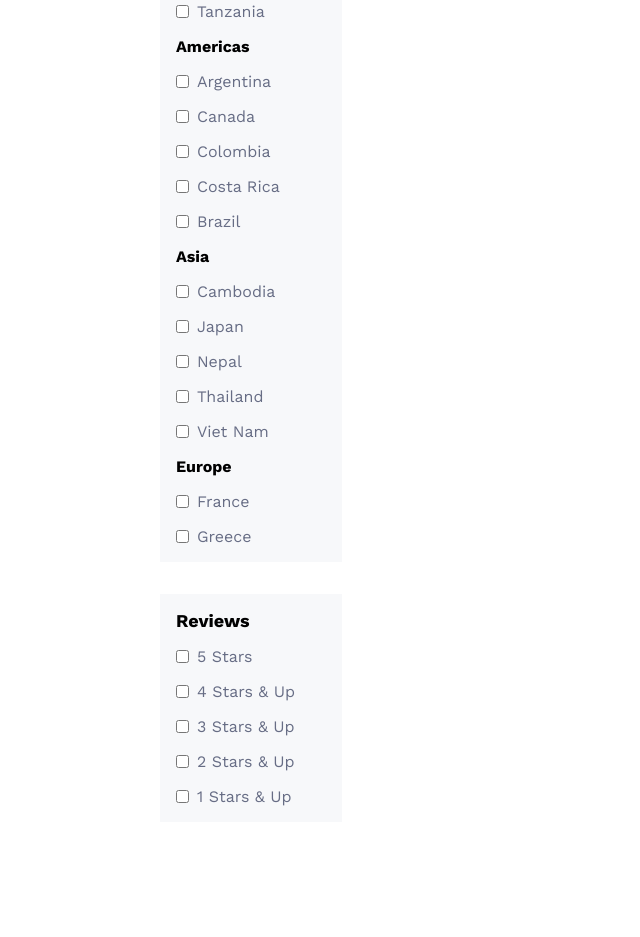
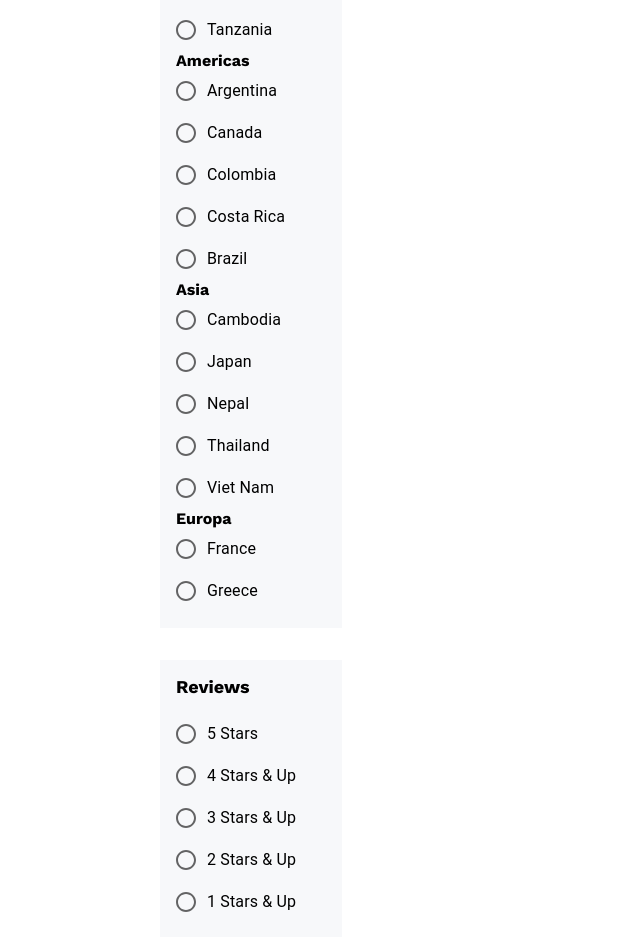
Before and after one commit to BuenoMVP/Desafio_3_PB_Compass, a React (Vite) app: page /Tuors in a window 1280 px wide. Shown: the part 1415-2352 px from the top of the page, without its empty margins (0-640 px from the left). Built offline with nearby package versions, Linux system fonts and the light colour scheme; no server answers; sample sign-in values are in the browser's storage.

Commit message:
fix: fix checkbox and filters

```diff
--- a/src/Frontend/Components/CheckBox/index.tsx
+++ /dev/null
@@ -1,16 +0,0 @@
-import style from './style.module.css'
-
-interface Props {
-    text: string,
-}
-
-const CheckBox = (props: Props) => {
-  return (
-    <section className={style.section}>
-        <input type='checkbox'  />
-        <label htmlFor={props.text}>{props.text}</label>
-    </section>
-  )
-}
-
-export default CheckBox
--- a/src/Frontend/Components/CheckBox/style.module.css
+++ /dev/null
@@ -1,13 +0,0 @@
-.section {
-    display: flex;
-    gap: .5rem;
-    color: #676D85;
-
-    input {
-        background-color: transparent;
-    }
-
-    input:hover {
-        cursor: pointer;
-    }
-}
--- a/src/Frontend/Pages/Tuors.tsx
+++ b/src/Frontend/Pages/Tuors.tsx
@@ -10,13 +10,16 @@ import { useEffect, useState } from 'react'
 import { averageProps, categoriesProps, tuorsProps } from '../../Backend/Types/bdTypes'
 import api from '../Services/api'
 import CardTuor from '../Components/CardTuor'
-import CheckBox from '../Components/CheckBox'
 import { IoSearch } from 'react-icons/io5'
 import Box from '@mui/material/Box'
 import Slider from '@mui/material/Slider'
 import FormButton from '../Components/FormButton'
 import Pagination from '@mui/material/Pagination'
 import Stack from '@mui/material/Stack'
+import Radio from '@mui/material/Radio'
+import RadioGroup from '@mui/material/RadioGroup'
+import FormControlLabel from '@mui/material/FormControlLabel'
+import FormControl from '@mui/material/FormControl'
 
 interface RequestProps {
   nextURL: string,
@@ -29,14 +32,6 @@ interface RequestProps {
   objCategories: categoriesProps[]
 }
 
-interface FilterProps {
-  title: string,
-  price: number,
-  categorie: string,
-  destination: string,
-  review: number
-}
-
 const Tuor = () => {
   const [qtdPages, setQtdPages] = useState<number>(0)
 
@@ -45,23 +40,38 @@ const Tuor = () => {
   const [reviews, setReviews] = useState<averageProps[]> ([])
   const [categories, setCategories] = useState<categoriesProps[]> ([])
 
+  const [aux, setAux] = useState<boolean>(false)
+
   const [filterTitle, setFilterTitle] = useState<string | null>(null)
   const [filterPrice, setFilterPrice] = useState<number | null>(null)
   const [filterCategorie, setFilterCategorie] = useState<string | null>(null)
   const [filterDestination, setFilterDestination] = useState<string | null>(null)
-  const [filterReview, setFilterReview] = useState<number | null>(null)
+  const [filterReview, setFilterReview] = useState<string | null>(null)
   const [reqFilter, setReqFilter] = useState<boolean>(false)
 
-  const objFilters: FilterProps = {
-    title: filterTitle,
-    price: filterPrice,
-    categorie: filterCategorie,
-    destination: filterDestination,
-    review: filterReview,
+  const handleFilter = () => {
+    setAux(!aux)
+    setReqFilter(true)
   }
 
   const handleFilterPrice = (e: Event, newPrice: number) => {
     setFilterPrice(newPrice)
+  }
+
+  const handleFilterCategorie = (e: Event) => {
+    setFilterCategorie((e.target as HTMLInputElement).value)
+    setAux(!aux)
+    setReqFilter(true)
+  }
+
+  const handleFilterDestination = (e: Event) => {
+    setFilterDestination((e.target as HTMLInputElement).value)
+    setAux(!aux)
+    setReqFilter(true)
+  }
+
+  const handleFilterReview = (e: Event) => {
+    setFilterReview((e.target as HTMLInputElement).value)
   }
 
   const handlePagination = (e: Event, value: number) => {
@@ -96,11 +106,19 @@ const Tuor = () => {
       }
     } else {
       try {
-        const response = await api.get<RequestProps>(`/tuors/filter?title=${filterTitle}`)
+        console.log('title na req: '+filterTitle)
+        console.log('price na req: '+filterPrice)
+        console.log('Categorie na req: '+filterCategorie)
+        console.log('Destination na req: '+filterDestination)
+
+        const response = await api.get<RequestProps>(`/filter?title=${filterTitle}&price=${filterPrice}&categorie=${filterCategorie}&destination=${filterDestination}`)
+        console.log(response)
         setTuors(response.data.objTuor)
         setReviews(response.data.objReviews)
         setCategories(response.data.objCategories)
         setQtdPages(Math.ceil((response.data.total)/9))
+        setReqFilter(false)
+        console.log('qtdPages: '+qtdPages)
       } catch (err) {
         console.error("Erro to find tuors: "+err)
       }
@@ -109,7 +127,7 @@ const Tuor = () => {
 
   useEffect(() => {
     fetchTuors()
-  }, [offset, reqFilter])
+  }, [offset, aux])
 
   return (
     <main className={style.pageContent}>
@@ -130,7 +148,7 @@ const Tuor = () => {
                 <p>Search</p>
                 <div id={style.searchText}>
                   <input type="text" placeholder='Type anything...' onChange={(e) => setFilterTitle(e.target.value)}/>
-                  <IoSearch size={iconSize} style={{cursor: 'pointer'}} onClick={() => console.log('apertou envio')}/>
+                  <IoSearch size={iconSize} style={{cursor: 'pointer'}} onClick={handleFilter}/>
                 </div>
 
               </div>
@@ -150,53 +168,74 @@ const Tuor = () => {
                     />
                     <div id={style.prices}>
                       <span>$0.00</span>
-                      <p className='blueText'>${filterPrice}.00</p>
+                      <p className='blueText'>${filterPrice == null ? '0' : filterPrice}.00</p>
                     </div>
                   </Box>
-                  <FormButton title="Submit" type='submit'/>
+                  <FormButton title="Submit" type='button' onClick={handleFilter}/>
                 </form>
               </div>
 
               <div className={style.box}>
                 <p>Categories</p>
-                {categories.map((categorie, index) => (
-                  <CheckBox
-                    key={index}
-                    text={categorie.categorie}
-                  />
-                ))}
+                <FormControl >
+                  <RadioGroup
+                    aria-labelledby="demo-radio-buttons-group-label"
+                    value={filterCategorie}
+                    name="radio-buttons-group"
+                    onChange={handleFilterCategorie}
+                    >
+                      {categories.map((item, index) => (
+                        <FormControlLabel key={index} value={item.categorie} control={<Radio />} label={item.categorie} />
+                      ))}
+                  </RadioGroup>
+                </FormControl>
               </div>
 
               <div className={style.box}>
                 <p>Destinations</p>
-                <span className='boldText'>Africa</span>
-                  <CheckBox text='Morocco' />
-                  <CheckBox text='Tanzania' />
-                <span  className='boldText'>Americas</span>
-                  <CheckBox text='Argentina' />
-                  <CheckBox text='Canada' />
-                  <CheckBox text='Colombia' />
-                  <CheckBox text='Costa Rica' />
-                  <CheckBox text='Brazil' />
-                <span  className='boldText'>Asia</span>
-                  <CheckBox text='Cambodia' />
-                  <CheckBox text='Japan' />
-                  <CheckBox text='Nepal' />
-                  <CheckBox text='Thailand' />
-                  <CheckBox text='Viet Nam' />
-                <span  className='boldText'>Europe</span>
-                  <CheckBox text='France' />
-                  <CheckBox text='Greece' />
+                <FormControl >
+                  <RadioGroup
+                    aria-labelledby="demo-radio-buttons-group-label"
+                    value={filterDestination}
+                    name="radio-buttons-group"
+                    onChange={handleFilterDestination}
+                  >
+                    <span className='boldText'>Africa</span>
+                      <FormControlLabel value={'Morocco'} control={<Radio />} label='Morocco' />
+                      <FormControlLabel value={'Tanzania'} control={<Radio />} label='Tanzania' />
+                    <span className='boldText'>Americas</span>
+                      <FormControlLabel value={'Argentina'} control={<Radio />} label='Argentina' />
+                      <FormControlLabel value={'Canada'} control={<Radio />} label='Canada' />
+                      <FormControlLabel value={'Colombia'} control={<Radio />} label='Colombia' />
+                      <FormControlLabel value={'Costa Rica'} control={<Radio />} label='Costa Rica' />
+                      <FormControlLabel value={'Brazil'} control={<Radio />} label='Brazil' />
+                    <span className='boldText'>Asia</span>
+                      <FormControlLabel value={'Cambodia'} control={<Radio />} label='Cambodia' />
+                      <FormControlLabel value={'Japan'} control={<Radio />} label='Japan' />
+                      <FormControlLabel value={'Nepal'} control={<Radio />} label='Nepal' />
+                      <FormControlLabel value={'Thailand'} control={<Radio />} label='Thailand' />
+                      <FormControlLabel value={'Viet Nam'} control={<Radio />} label='Viet Nam' />
+                    <span className='boldText'>Europa</span>
+                      <FormControlLabel value={'France'} control={<Radio />} label='France' />
+                      <FormControlLabel value={'Greece'} control={<Radio />} label='Greece' />
+                  </RadioGroup>
+                </FormControl>
               </div>
 
               <div className={style.box}>
                 <p>Reviews</p>
-                {vetReviews.map((review, index) => (
-                  <CheckBox
-                    key={index}
-                    text={review}
-                  />
-                ))}
+                <FormControl >
+                  <RadioGroup
+                    value={filterReview}
+                    aria-labelledby="demo-radio-buttons-group-label"
+                    name="radio-buttons-group"
+                    onChange={handleFilterReview}
+                    >
+                      {vetReviews.map((item, index) => (
+                        <FormControlLabel key={index} value={item} control={<Radio />} label={item} />
+                      ))}
+                  </RadioGroup>
+                </FormControl>
               </div>
 
             </div>
@@ -217,10 +256,18 @@ const Tuor = () => {
                   </select>
                 </span>
               </header>
+              <h1
+                style={{display: tuors.length == 0 ? 'block' : 'none'}}
+                className={style.notFoudText}
+              >
+                Tuors not Found!
+              </h1>
               <section className={style.cards}>
+
                 {tuors.map((tuor, index) => (
                   <div
                     className={style.cardTuorBox}
+                    style={{display: tuors.length > 0 ? 'block' : 'none'}}
                     key={index}
                   >
                     <CardTuor
--- a/src/Frontend/Pages/tuors.module.css
+++ b/src/Frontend/Pages/tuors.module.css
@@ -106,6 +106,7 @@
 .tuors {
     display: flex;
     flex-direction: column;
+    align-items: center;
     width: 80%;
 
     header {
@@ -113,6 +114,7 @@
         justify-content: space-between;
         align-items: center;
         flex-direction: row;
+        width: 100%;
 
         span {
             display: inherit;
@@ -142,6 +144,7 @@
     gap: 1rem;
     padding-top: 1rem;
     justify-items: center;
+    width: 100%;
 }
 
 .cardTuorBox {
```
Also changed, not shown: src/Backend/Controllers/tuorsController.ts (+25 -25 lines).
